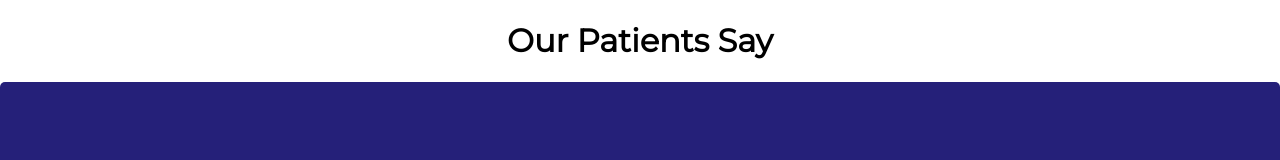
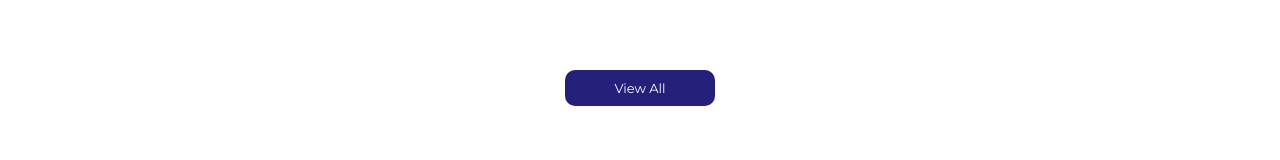
Before and after one commit to Immaculate-Eye-Clinic/Imaculate-front-end, a React (Create React App) app: page / in a window 1280 px wide. Shown: the part 1629-1789 px from the top of the page. Built offline with nearby package versions, Linux system fonts and the light colour scheme; a web font is replaced by a local one.

Commit message:
refine blog section

```diff
--- a/src/components/blogCard/BlogList.js
+++ b/src/components/blogCard/BlogList.js
@@ -11,6 +11,9 @@ function BlogList(props){
             {BlogData.map((blog, index) => (
             <BlogCard key={blog.id} blog={blog}/>))}
             </div>
+            <div className="butContianer">
+            <button className="but">View All</button>
+            </div>
         </Div1>
     )
 }
--- a/src/components/blogCard/ComponentStyle.js
+++ b/src/components/blogCard/ComponentStyle.js
@@ -8,11 +8,13 @@ export const Div = styled.div`
 `
 export const Div1 = styled.div`
     margin-top: 100px;
+    margin-bottom: 100px;
     .title {
         font-size: 40px;
         font-weight: 1000;
         text-align: center;
         margin-bottom: 60px;
+        color: #252079;
     }
     .container {
         display: flex;
@@ -25,6 +27,28 @@ export const Div1 = styled.div`
             flex-direction: row;
             flex-wrap: wrap;
             justify-content: space-between;
+        }
+    }
+    .butContianer {
+        width: 150px;
+        margin: 70px auto;
+        .but{
+            border: none;
+            width: 150px;
+            margin: auto;
+            color: white;
+            background: #252079;
+            padding: 10px 22px;
+            text-align: center;
+            text-decoration: none;
+            display: inline-block;
+            font-size: 13px;
+            border-radius: 10px;
+            cursor: pointer;
+            @media (max-width: 760px){
+                font-size: 8px;
+                padding: 8px 15px;
+            }
         }
     }
 
--- a/src/components/blogCard/Style.js
+++ b/src/components/blogCard/Style.js
@@ -75,6 +75,7 @@ align-items: center;
             text-decoration: none;
             display: inline-block;
             font-size: 13px;
+            border-radius: 10px;
             cursor: pointer;
             @media (max-width: 760px){
                 font-size: 8px;
```
